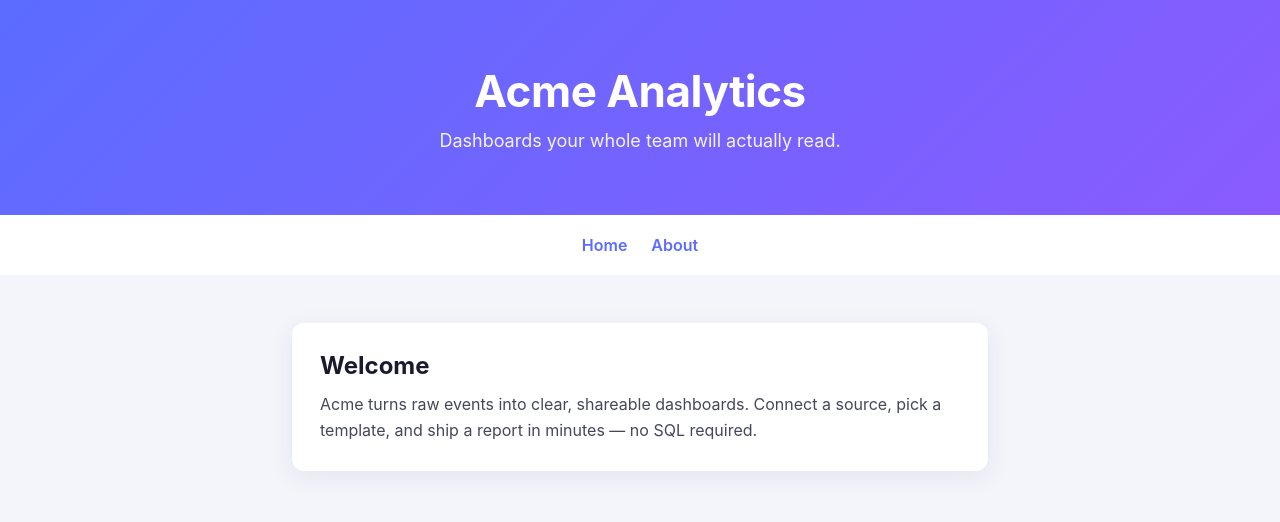
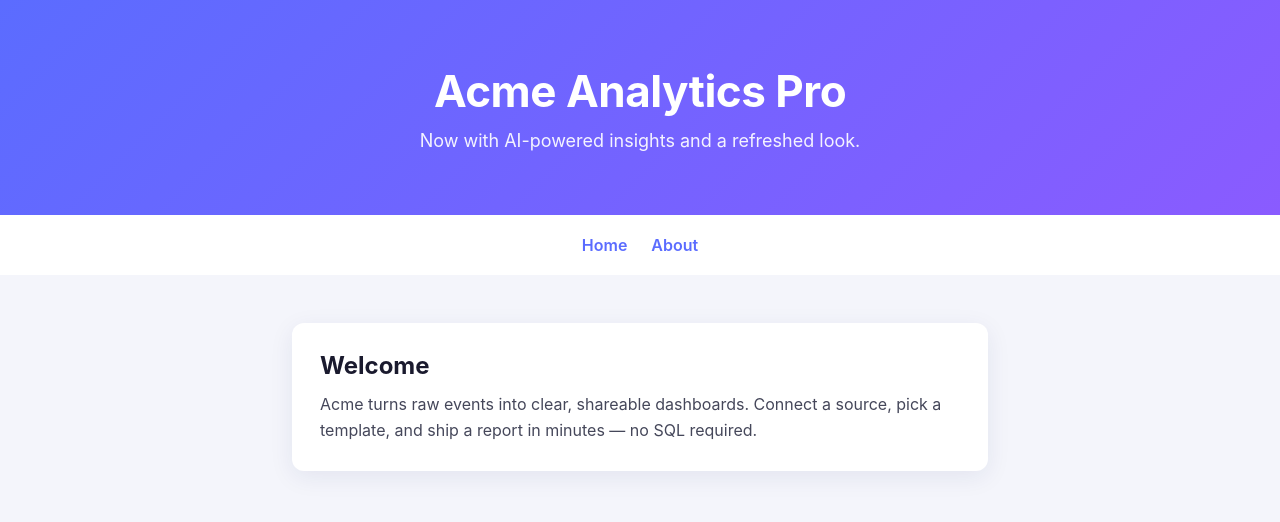
Before and after one commit to nickderobertis/screencomp-demo, a website: page site/index.html in a window 1280 px wide. Drawn offline with Linux system fonts and the light colour scheme.

Commit message:
feat: refresh the home page hero copy

```diff
--- a/site/index.html
+++ b/site/index.html
@@ -30,8 +30,8 @@
   </head>
   <body>
     <header>
-      <h1>Acme Analytics</h1>
-      <p>Dashboards your whole team will actually read.</p>
+      <h1>Acme Analytics Pro</h1>
+      <p>Now with AI-powered insights and a refreshed look.</p>
     </header>
     <nav>
       <a href="index.html">Home</a>
```
